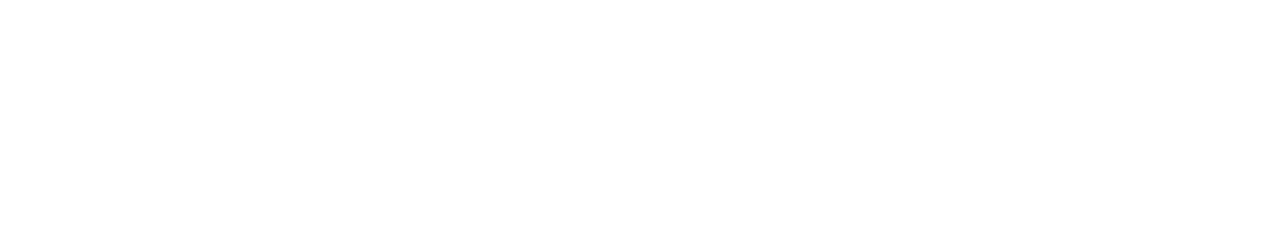
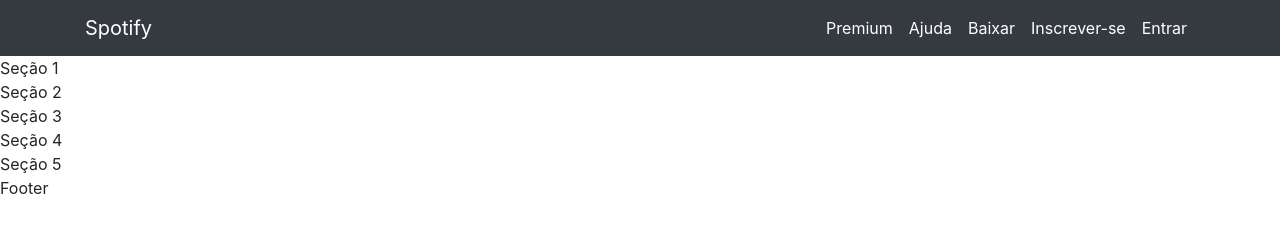
Before and after one commit to codeoj/Responsive-Template, a plain HTML site: page index.html in a window 1280 px wide. Drawn offline with nearby package versions, Linux system fonts and the light colour scheme.

Commit message:
navbar tentativa1

```diff
--- a/index.html
+++ b/index.html
@@ -13,9 +13,71 @@
     <link rel="stylesheet" href="styles.css">
 
     <title>Spotify</title>
+    <link rel="icon" href="imagens/favicon.png">
   </head>
 
   <body>
+
+    <nav class="navbar navbar-dark bg-dark navbar-expand-lg text-white">
+      <div class="container">
+        <a href="#" class="navbar-brand">Spotify</a>
+
+        <button class="navbar-toggler" data-toggle="collapse" data-target="#navbar-spotify" aria-controls="navbar-spotify">
+          <span class="navbar-toggler-icon"></span>
+        </button>
+
+        <div class="collapse navbar-collapse" id="#navbar-spotify">
+          <ul class="navbar-nav ml-auto">
+
+            <li class="nav-item">
+              <a href="#" class="nav-link text-white">Premium</a>
+            </li>
+
+            <li class="nav-item">
+              <a href="#" class="nav-link text-white">Ajuda</a>
+            </li>
+
+            <li class="nav-item">
+              <a href="#" class="nav-link text-white">Baixar</a>
+            </li>
+
+            <li class="nav-item">
+              <a href="#" class="nav-link text-white">Inscrever-se</a>
+            </li>
+
+            <li class="nav-item">
+              <a href="#" class="nav-link text-white">Entrar</a>
+            </li>
+
+          </ul>
+        </div>
+
+      </div>
+    </nav>
+
+    <section>
+      Seção 1
+    </section>
+
+    <section>
+      Seção 2
+    </section>
+
+    <section>
+      Seção 3
+    </section>
+
+    <section>
+      Seção 4
+    </section>
+
+    <section>
+      Seção 5
+    </section>
+
+    <footer>
+      Footer
+    </footer>
 
 
     <!-- Optional JavaScript -->
--- a/styles.css
+++ b/styles.css
@@ -1,13 +1,7 @@
-.marcador1 {
-	/*background: #81BEF7;*/
-	border: 4px solid red;
+.vizualizar {
+	border: 4px solid purple;
 }
 
-.marcador2 {
-	border: 4px solid green;
+.vizualizar2 {
+	border: 4px solid pink;
 }
-
-.marcador3 {
-	background: #81BEF7;
-	border: 4px solid purple;
-}
```
